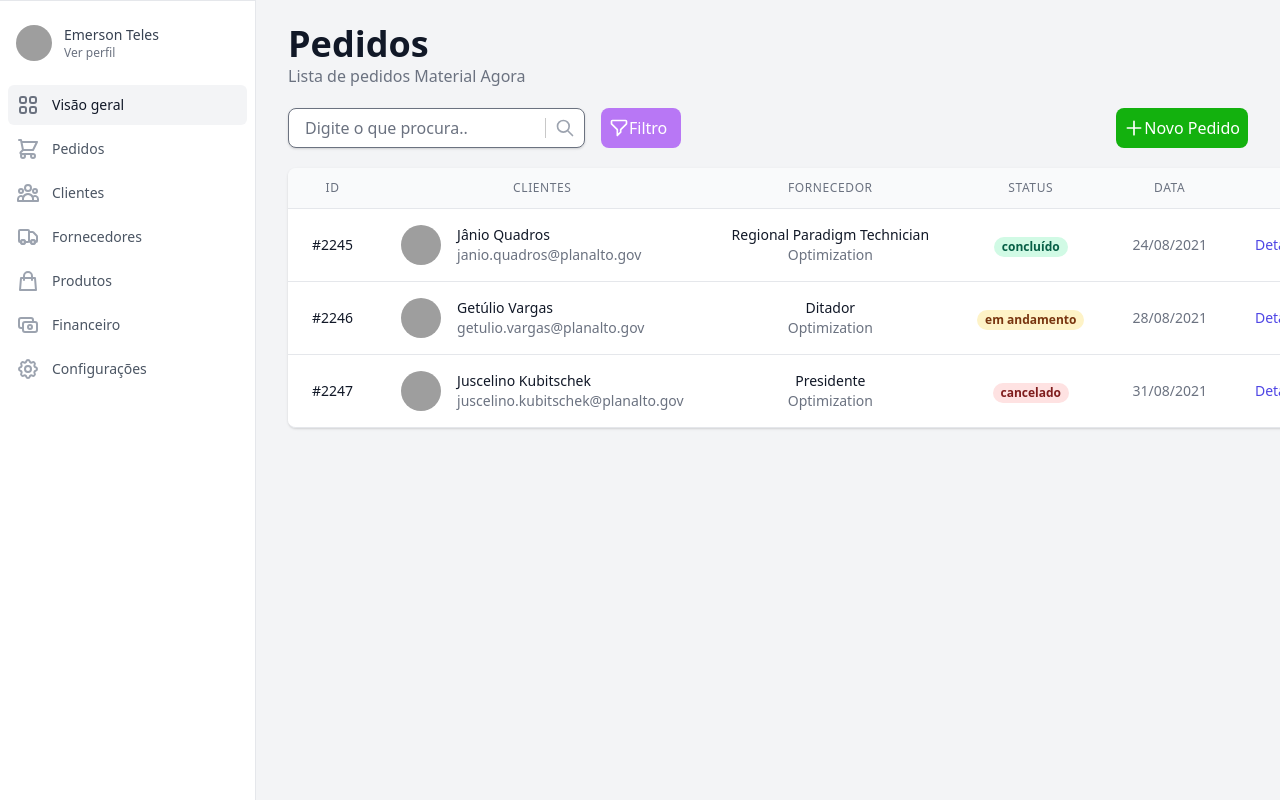
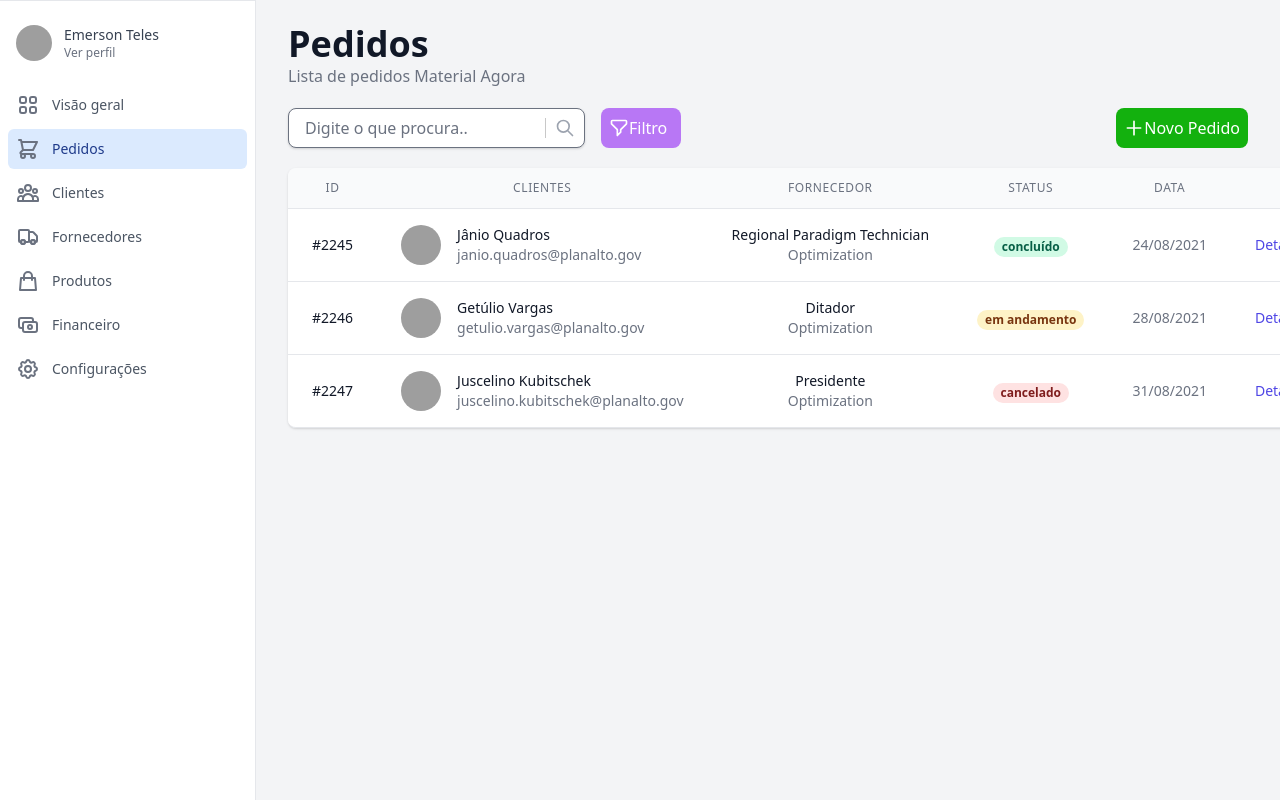
Before and after one commit to EmersonTeles/dash-test, a React (Create React App) app: page /pedidos in a window 1280 px wide. Built offline with nearby package versions, Linux system fonts and the light colour scheme; grey boxes are pictures that could not be loaded.

Commit message:
styling active sidebar button

```diff
--- a/src/components/sidebar/index.js
+++ b/src/components/sidebar/index.js
@@ -3,7 +3,7 @@
 /* eslint-disable jsx-a11y/anchor-is-valid */
 import { Fragment, useState } from 'react';
 import { Dialog, Transition } from '@headlessui/react';
-import { Link } from 'react-router-dom';
+import { NavLink } from 'react-router-dom';
 import {
   ViewGridIcon,
   CashIcon,
@@ -15,7 +15,6 @@ import {
   XIcon,
   MenuIcon,
 } from '@heroicons/react/outline';
-import { useSection } from '../../context/sectionContext';
 
 export default function Sidebar({ children }) {
   const navigation = [
@@ -39,33 +38,31 @@ export default function Sidebar({ children }) {
     },
     {
       name: 'Fornecedores',
-      href: '/',
+      href: '/fornecedores',
       icon: TruckIcon,
       current: false,
     },
     {
       name: 'Produtos',
-      href: '/',
+      href: '/produtos',
       icon: ShoppingBagIcon,
       current: false,
     },
     {
       name: 'Financeiro',
-      href: '/',
+      href: '/financeiro',
       icon: CashIcon,
       current: false,
     },
     {
       name: 'Configurações',
-      href: '/',
+      href: '/configurações',
       icon: CogIcon,
       current: false,
     },
   ];
 
   const [sidebarOpen, setSidebarOpen] = useState(false);
-
-  const { setSection } = useSection();
 
   function classNames(...classes) {
     return classes.filter(Boolean).join(' ');
@@ -123,8 +120,9 @@ export default function Sidebar({ children }) {
               <div className="flex-1 h-0 pt-5 pb-4 overflow-y-auto">
                 <nav className="mt-5 px-2 space-y-1">
                   {navigation.map((item) => (
-                    <Link
+                    <NavLink
                       key={item.name}
+                      exact
                       to={item.href}
                       className={classNames(
                         item.current
@@ -132,6 +130,7 @@ export default function Sidebar({ children }) {
                           : 'text-gray-600 hover:bg-gray-50 hover:text-gray-900',
                         'group flex items-center px-2 py-2 text-base font-medium rounded-md',
                       )}
+                      activeClassName="bg-green-100 text-gray-900"
                     >
                       <item.icon
                         className={classNames(
@@ -142,8 +141,8 @@ export default function Sidebar({ children }) {
                         )}
                         aria-hidden="true"
                       />
-                      {item.name}aa
-                    </Link>
+                      {item.name}
+                    </NavLink>
                   ))}
                 </nav>
               </div>
@@ -205,29 +204,19 @@ export default function Sidebar({ children }) {
             <div className="flex-1 flex flex-col pb-4 overflow-y-auto">
               <nav className="flex-1 px-2 bg-white space-y-1">
                 {navigation.map((item) => (
-                  <a
-                    // LINKS
-                    onClick={() => setSection(item.name)}
+                  <NavLink
                     key={item.name}
-                    href={item.href}
-                    className={classNames(
-                      item.current
-                        ? 'bg-gray-100 text-gray-900'
-                        : 'text-gray-600 hover:bg-gray-50 hover:text-gray-900',
-                      'group flex items-center px-2 py-2 text-sm font-medium rounded-md',
-                    )}
+                    exact
+                    to={item.href}
+                    className="text-gray-600 hover:bg-gray-50 hover:text-gray-900 group flex items-center px-2 py-2 text-sm font-medium rounded-md"
+                    activeClassName="bg-blue-100 text-blue-900"
                   >
                     <item.icon
-                      className={classNames(
-                        item.current
-                          ? 'text-gray-500'
-                          : 'text-gray-400 group-hover:text-gray-500',
-                        'mr-3 flex-shrink-0 h-6 w-6',
-                      )}
+                      className="text-gray-500 mr-3 flex-shrink-0 h-6 w-6"
                       aria-hidden="true"
                     />
                     {item.name}
-                  </a>
+                  </NavLink>
                 ))}
               </nav>
             </div>
```
